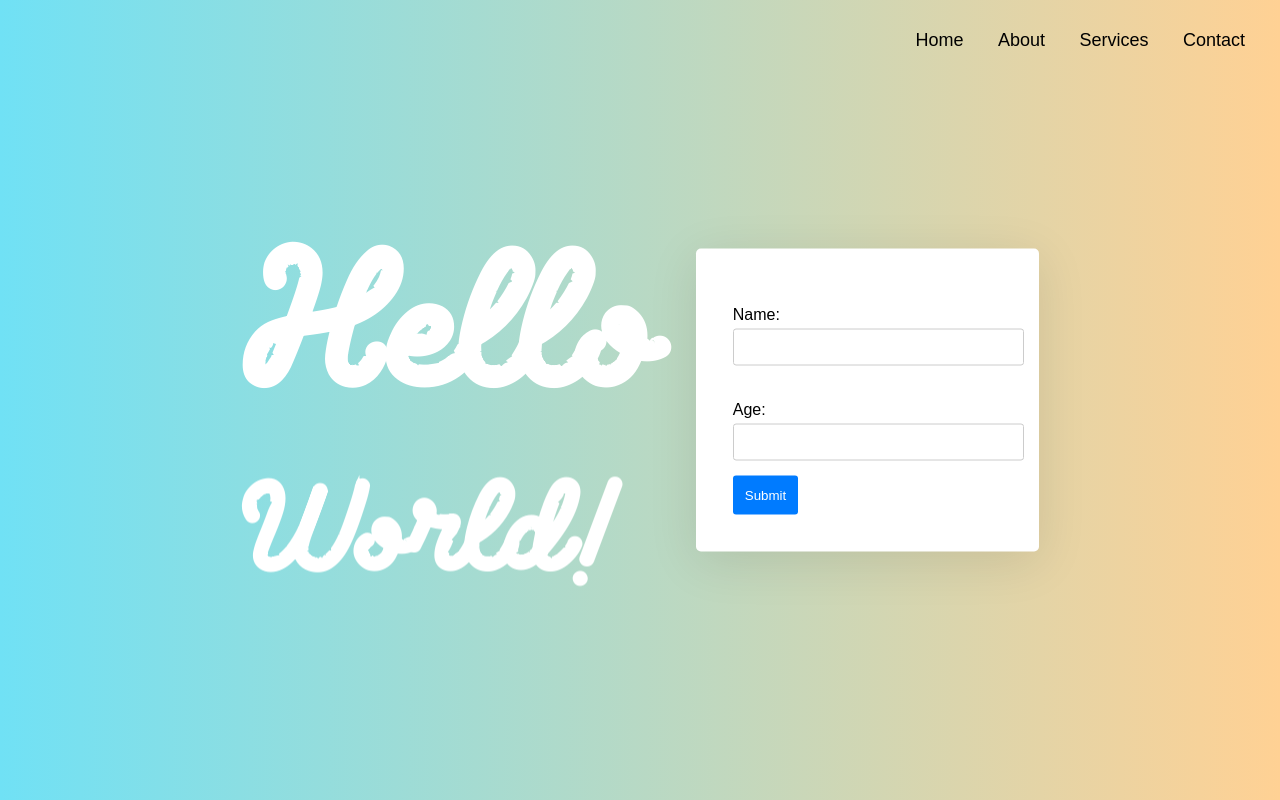
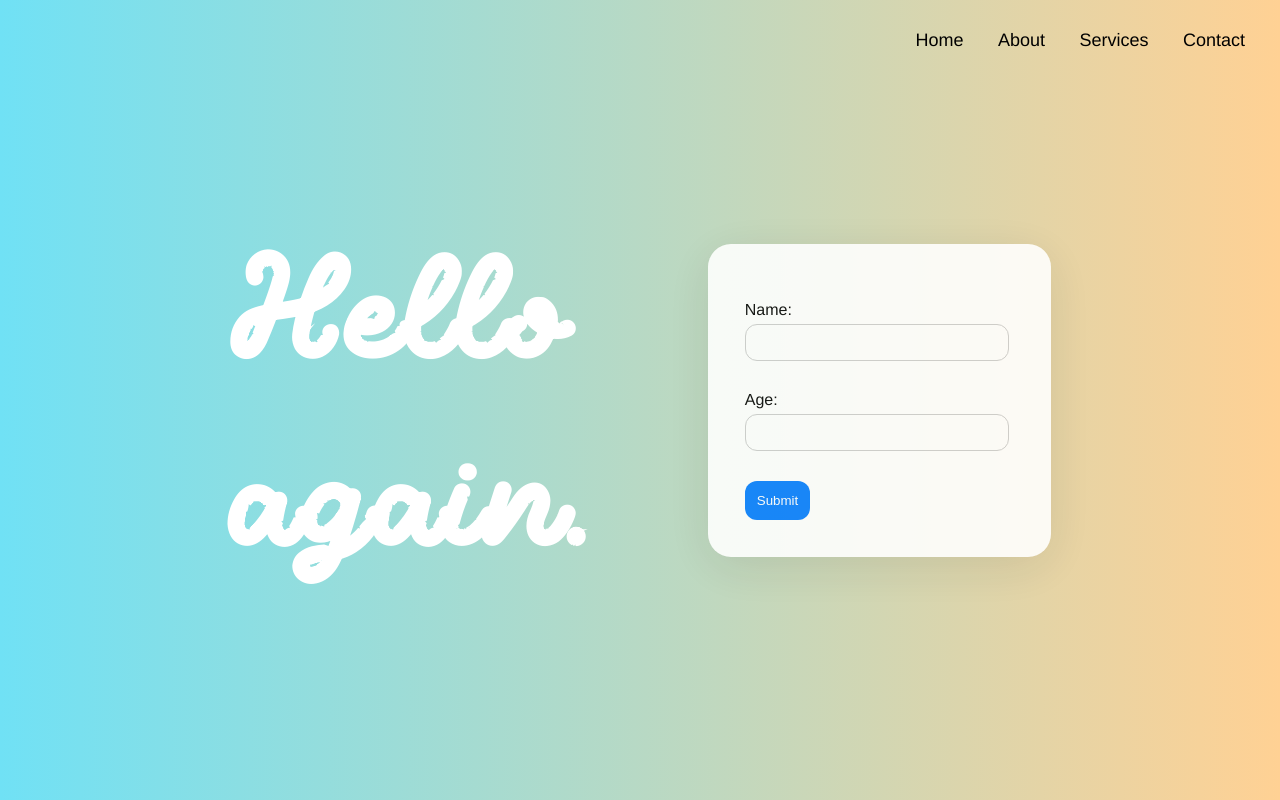
Before and after one commit to Will-JacKnight/lab_app, a Flask app: page / in a window 1280 px wide. Run offline with Flask 3, Linux system fonts and the light colour scheme.

Commit message:
Changed format

```diff
--- a/src/templates/index.html
+++ b/src/templates/index.html
@@ -11,7 +11,7 @@
         }
 
         body {
-            font-family: Arial, sans-serif;
+            font-family: Helvetica, Arial, sans-serif;
             margin: 0;
             height: 100vh;
             background: linear-gradient(to right, #70e1f5, #ffd194);
@@ -50,7 +50,7 @@
         }
         .text {
             text-align: left;
-            margin-right: 40px;
+            margin-right: 120px;
         }
         h1 {
             color: #FFFFFF;
@@ -58,20 +58,24 @@
             font-family: 'Bumbbled';
         }
         #hello {
-            font-size: 160px;
+            font-size: 120px;
+            letter-spacing: 6px;
         }
-        #world {
-            font-size: 106px;
+        #again {
+            font-size: 120px;
+            letter-spacing: 6px;
             opacity: 0;
             transform: translateY(20px);
-            animation: fadeIn 0.5s forwards;
+            animation: fadeIn 1.5s forwards;
+            animation-delay: 0.5s;
         }
         .char {
             display: inline-block;
             opacity: 0;
             transform: translateY(20px);
-            animation: fadeIn 0.5s forwards;
+            animation: fadeIn 1.5s forwards;
         }
+
         @keyframes fadeIn {
             to {
                 opacity: 1;
@@ -81,31 +85,34 @@
         form {
             background-color: white;
             padding: 37px;
-            border-radius: 5px;
+            border-radius: 23px;
             box-shadow: 0 10px 50px rgba(0, 0, 0, 0.1);
             max-width: 300px;
+            opacity: 0.88;
         }
         label {
             display: block;
             margin: 20px 0 5px;
         }
         input[type="text"], input[type="number"] {
-            width: 100%;
+            width: 90%;
             padding: 10px;
-            margin-bottom: 15px;
+            margin-bottom: 10px;
             border: 1px solid #ccc;
-            border-radius: 3px;
+            border-radius: 12px;
         }
         input[type="submit"] {
             background-color: #007BFF;
             color: white;
             border: none;
-            border-radius: 3px;
+            border-radius: 12px;
             padding: 12px;
             cursor: pointer;
+            margin-top: 20px;
         }
         input[type="submit"]:hover {
-            background-color: #0056b3;
+            background-color: #b172a5;
+
         }
     </style>
 </head>
@@ -119,7 +126,7 @@
     <div class="container">
         <div class="text">
             <h1 id="hello"></h1>
-            <h1 id="world"></h1>
+            <h1 id="again"></h1>
         </div>
         <form action="/submit" method="post">
             <label for="namefield">Name:</label>
@@ -132,7 +139,7 @@
 
     <script>
         const helloText = "Hello";
-        const worldText = "World !";
+        const worldText = "again.";
 
         const displayText = (text, elementId) => {
             const container = document.getElementById(elementId);
@@ -146,7 +153,7 @@
         };
 
         displayText(helloText, "hello");
-        displayText(worldText, "world");
+        displayText(worldText, "again");
     </script>
 </body>
 </html>
```
Also changed, not shown: 1 other file.
